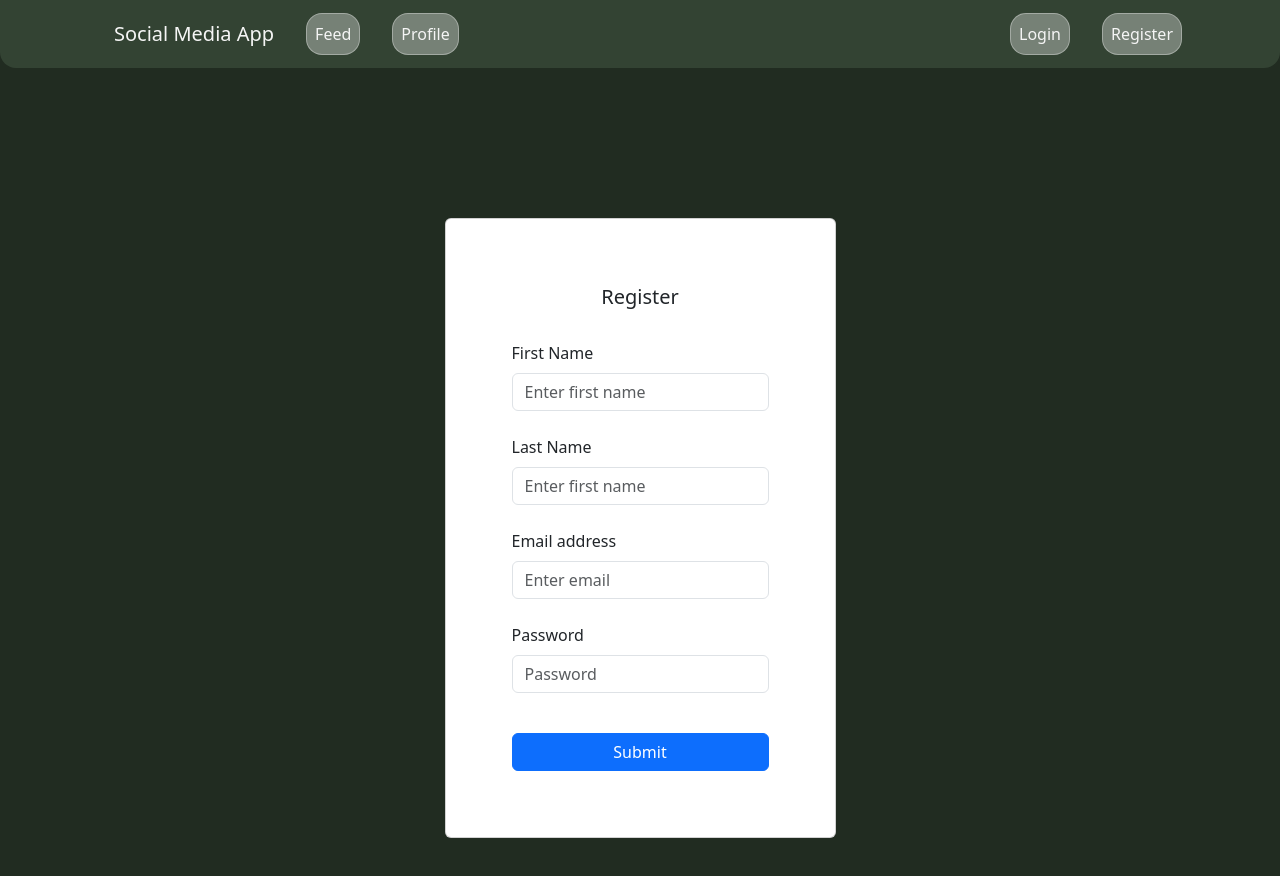
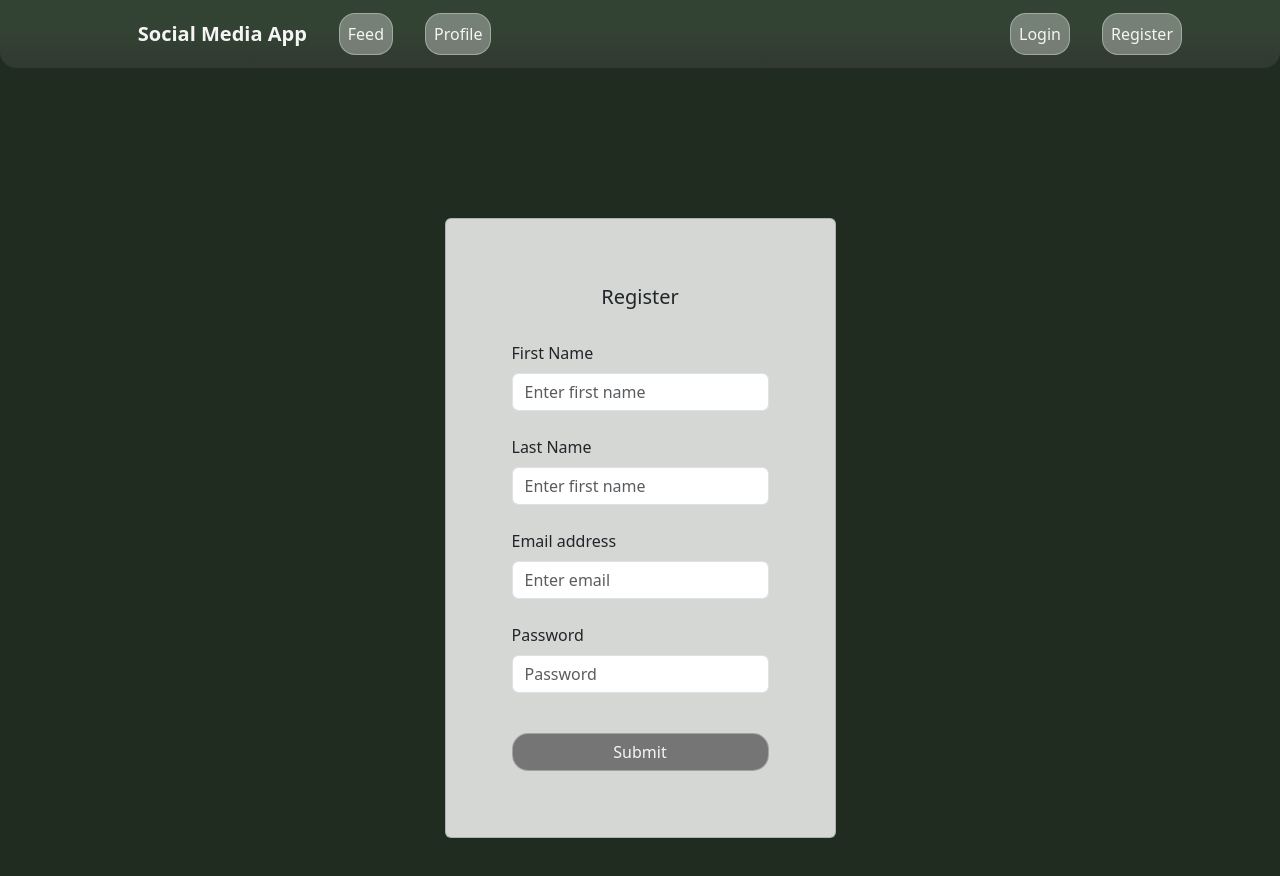
Before and after one commit to jrh761/CS-4413-Final-Project, a React (Create React App) app in the folder frontend/: page /register in a window 1280 px wide. Shown: the top 876 px of the page. Built offline with nearby package versions, Linux system fonts and the light colour scheme.

Commit message:
Stylieboi

```diff
--- a/frontend/src/components/CreatePost.tsx
+++ b/frontend/src/components/CreatePost.tsx
@@ -7,6 +7,7 @@ import axios from "../utils/api";
 import UserContext from "../context/UserContext";
 
 import "./Header.css";
+import "./PostCard.css";
 
 type Props = {
   setPosts: (posts: Post[]) => void;
@@ -45,8 +46,8 @@ const CreatePost: React.FC<Props> = ({ posts, setPosts }) => {
 
   return (
     <div>
-      <h2>Create Post</h2>
-      <Form>
+      <h2 className="PostTitle">Create Post</h2>
+      <Form className="PostWrapper">
         <Form.Group className="py-4" controlId="postContent">
           <Form.Control
             className="py-4"
--- a/frontend/src/components/Header.css
+++ b/frontend/src/components/Header.css
@@ -3,12 +3,15 @@
     border-bottom-left-radius: 1rem !important;
     border-bottom-right-radius: 1rem !important;
     padding: 0.5rem;
+    background-image: linear-gradient(to bottom, transparent 0%, transparent 40%, rgb(49, 57, 49));
     color: whitesmoke;
 }
 
 .NavbarBrand {
     color: whitesmoke !important;
-    margin-left: 2rem;
+    margin-left: 5%;
+    font-size: 2rem;
+    font-weight: bold;
 }
 
 .HeaderButton {
@@ -23,13 +26,11 @@
     margin-bottom: 0.3rem;
     margin-top: 0.3rem;
     border: 1px solid rgba(255, 255, 255, 0.329) !important;
+    text-align: center;
 }
 
 .HeaderButton:hover {
     background-color: rgb(51, 67, 51) !important;
     border: 1px solid whitesmoke !important;
+    transition-duration: 0s;
 }
-
-.HeaderButton {
-    text-align: center;
-}
--- a/frontend/src/components/Header.tsx
+++ b/frontend/src/components/Header.tsx
@@ -32,7 +32,7 @@ const Header: React.FC = () => {
           Social Media App
         </Navbar.Brand>
         <Navbar.Toggle aria-controls="basic-navbar-nav" />
-        <Navbar.Collapse id="basic-navbar-nav" className="navbarCollapse">
+        <Navbar.Collapse id="basic-navbar-nav">
           <Nav className="me-auto">
             <Nav.Link className="HeaderButton" href="/">
               Feed
--- a/frontend/src/components/PostCard.css
+++ b/frontend/src/components/PostCard.css
@@ -17,3 +17,23 @@
 .CardStatus {
     color: rgb(51, 67, 51) !important;
 }
+
+.PostWrapper {
+    margin-right: 5%;
+    margin-left: 5%;
+}
+
+.PostTitle {
+    font-size: 2rem;
+    font-weight: bold;
+    color: whitesmoke !important;
+    margin-left: 5%;
+    margin-right: 5%;
+}
+
+.PostText {
+    font-size: 1rem;
+    color: whitesmoke;
+    margin-left: 5%;
+    margin-right: 5%;
+}
--- a/frontend/src/pages/HomePage.css
+++ b/frontend/src/pages/HomePage.css
@@ -2,7 +2,9 @@
     font-size: 2rem;
     font-weight: bold;
     color: whitesmoke !important;
-    margin-left: 20px;
+    padding-bottom: 1rem;
+    margin-left: 5%;
+    margin-right: 5%;
 }
 
 .HomeContainer {
@@ -10,6 +12,8 @@
     padding: 0.5rem;
     border-radius: 2rem !important;
     color: whitesmoke !important;
+    margin-bottom: 5%;
+    background-image: linear-gradient(to bottom, transparent 0%, transparent 40%, rgb(49, 57, 49));
 }
 
 .HomeBodyDiv {
--- a/frontend/src/pages/HomePage.tsx
+++ b/frontend/src/pages/HomePage.tsx
@@ -3,6 +3,7 @@ import { Container } from "react-bootstrap";
 import PostCard from "../components/PostCard";
 
 import "./HomePage.css";
+import "../components/PostCard.css";
 import axios from "../utils/api";
 import UserContext from "../context/UserContext";
 import CreatePost from "../components/CreatePost";
@@ -73,8 +74,8 @@ const HomePage: React.FC = () => {
         </div>
       ) : (
         <Container className="HomeContainer">
-          <h1>Welcome to the Social Media App</h1>
-          <p>
+          <h1 className="HomeTitle">Welcome to the Social Media App</h1>
+          <p className="PostText">
             Create an account{" "}
             <a style={{ color: "whitesmoke" }} href="/register">
               here
--- /dev/null
+++ b/frontend/src/pages/LoginPage.css
@@ -0,0 +1,18 @@
+.LoginCard {
+    background-color: rgba(255, 255, 255, 0.813)!important;
+}
+
+.w-100 {
+    color: whitesmoke !important;
+    background-color: rgba(0, 0, 0, 0.454) !important;
+    border-radius: 1rem !important;
+    border-color: rgba(0, 0, 0, 0) !important;
+    border: 1px solid rgba(255, 255, 255, 0.329) !important;
+    text-align: center;
+}
+
+.w-100:hover {
+    background-color: rgb(51, 67, 51) !important;
+    border: 1px solid whitesmoke !important;
+    transition-duration: 0s;
+}
--- a/frontend/src/pages/LoginPage.tsx
+++ b/frontend/src/pages/LoginPage.tsx
@@ -2,6 +2,8 @@ import React, { useContext, useEffect, useState } from "react";
 import { useNavigate } from "react-router-dom";
 import { Button, Form, Container, Row, Col, Card } from "react-bootstrap";
 import UserContext from "../context/UserContext";
+import "./LoginPage.css";
+import "../components/Header.css";
 
 const LoginPage: React.FC = () => {
   const { data, login, error } = useContext(UserContext);
@@ -44,7 +46,7 @@ const LoginPage: React.FC = () => {
     >
       <Row>
         <Col>
-          <Card style={{ padding: 50 }}>
+          <Card style={{ padding: 50 }} className="LoginCard">
             <Card.Body>
               <Card.Title className="text-center">Login</Card.Title>
               <Form>
--- a/frontend/src/pages/RegisterPage.tsx
+++ b/frontend/src/pages/RegisterPage.tsx
@@ -2,6 +2,7 @@ import React, { useContext, useState } from "react";
 import { Button, Form, Container, Row, Col, Card } from "react-bootstrap";
 import UserContext from "../context/UserContext";
 import axios from "../utils/api";
+import "./LoginPage.css";
 
 const RegisterPage: React.FC = () => {
   const { data, error, login } = useContext(UserContext);
@@ -46,7 +47,7 @@ const RegisterPage: React.FC = () => {
     >
       <Row>
         <Col>
-          <Card style={{ padding: 50 }}>
+          <Card style={{ padding: 50 }} className="LoginCard">
             <Card.Body>
               <Card.Title className="text-center">Register</Card.Title>
               <Form>
```
